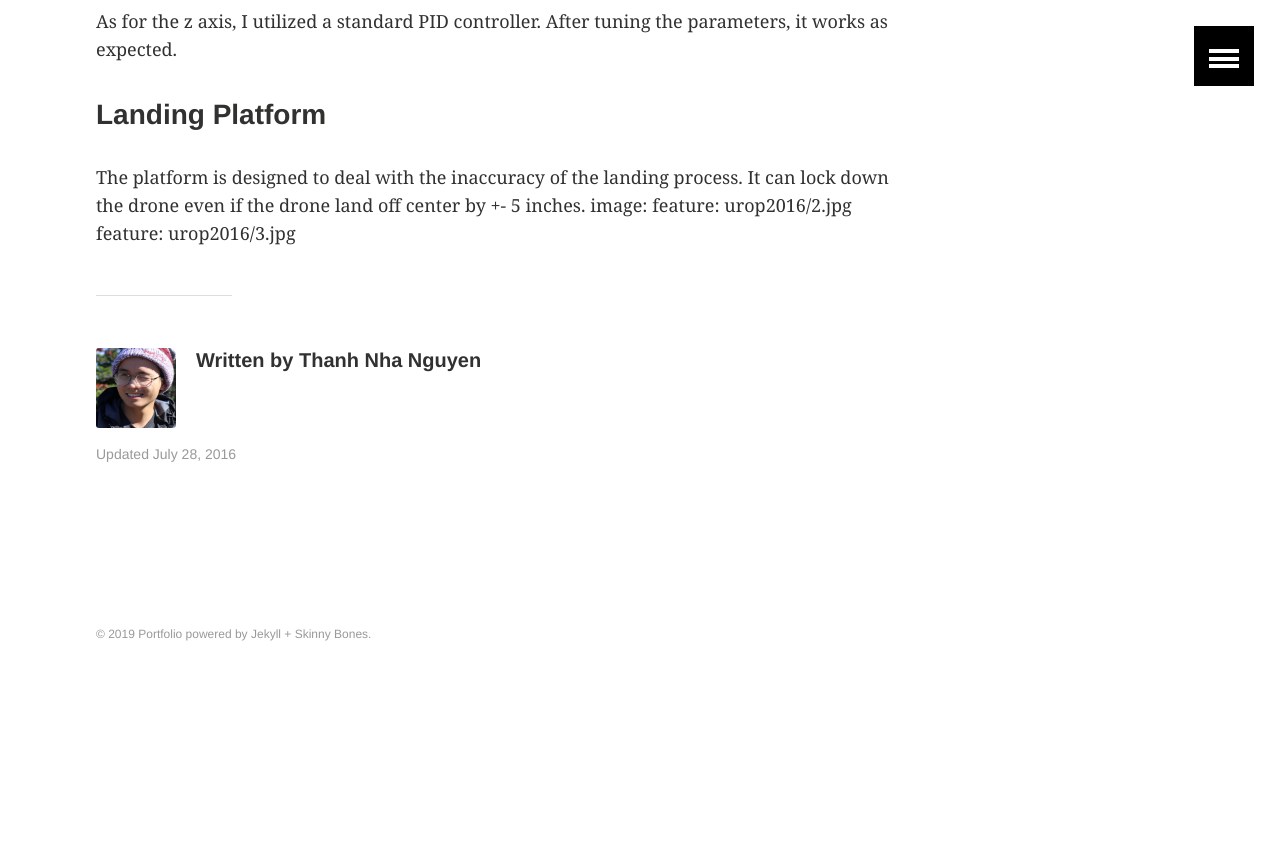
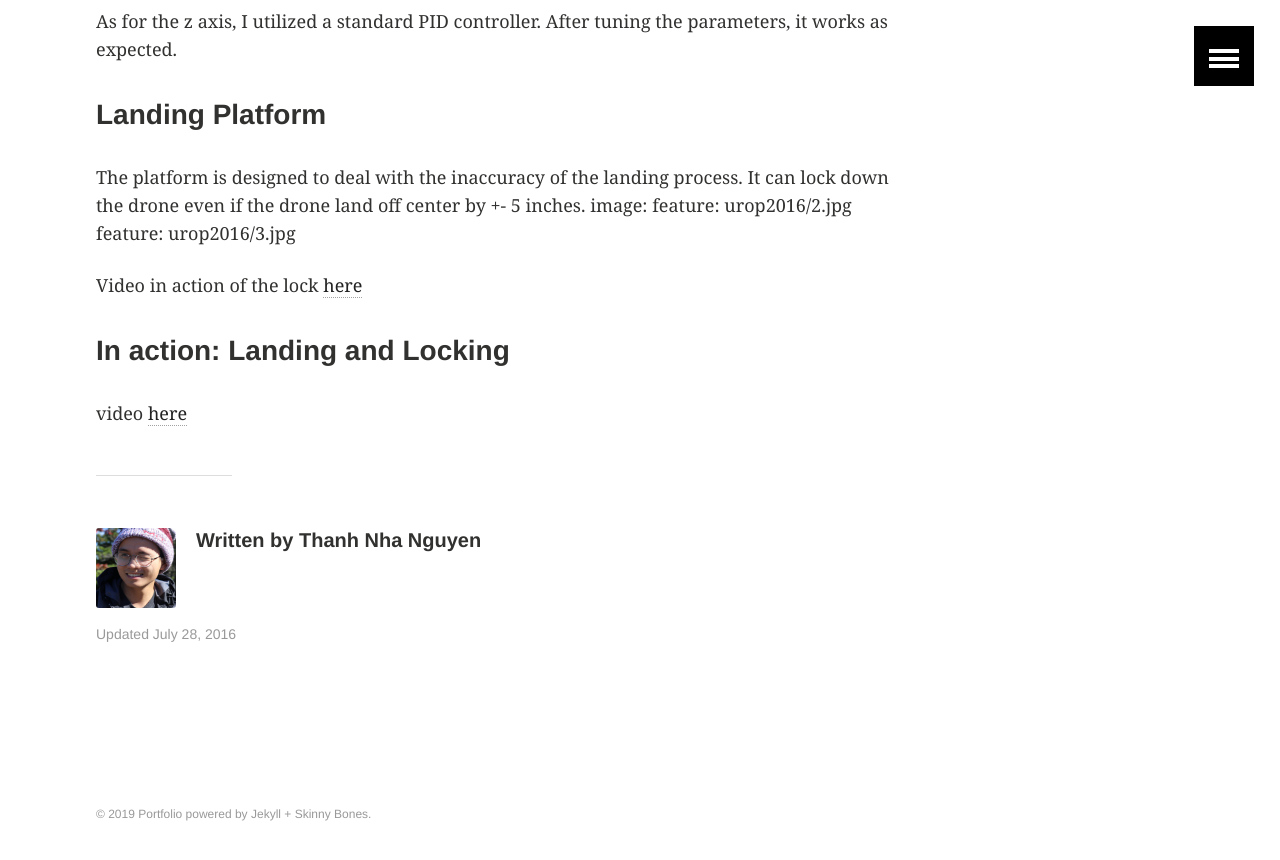
Before and after one commit to zicez/zicez.github.io, a Jekyll site: the page built from _posts/portfolio/2016-07-28-SummerUROP.md, in a window 1280 px wide and 900 px high, scrolled down 2679 px. Shown: the top 860 px of the window. Built offline with Jekyll 4.4.1, drawn with Linux system fonts in a browser that asks for light colours; before the commit the page ends 3399 px from its top, so only the background shows below that.

Commit message:
Add video to urop2016

```diff
--- a/_posts/portfolio/2016-07-28-SummerUROP.md
+++ b/_posts/portfolio/2016-07-28-SummerUROP.md
@@ -58,3 +58,8 @@ The platform is designed to deal with the inaccuracy of the landing process. It
 image:
     feature: urop2016/2.jpg
     feature: urop2016/3.jpg
+
+Video in action of the lock [here](https://photos.app.goo.gl/BwP6fvdoG9KXTELAA)
+
+### In action: Landing and Locking
+video [here](https://photos.app.goo.gl/WPRFFdFSE5jT5er37)
```
